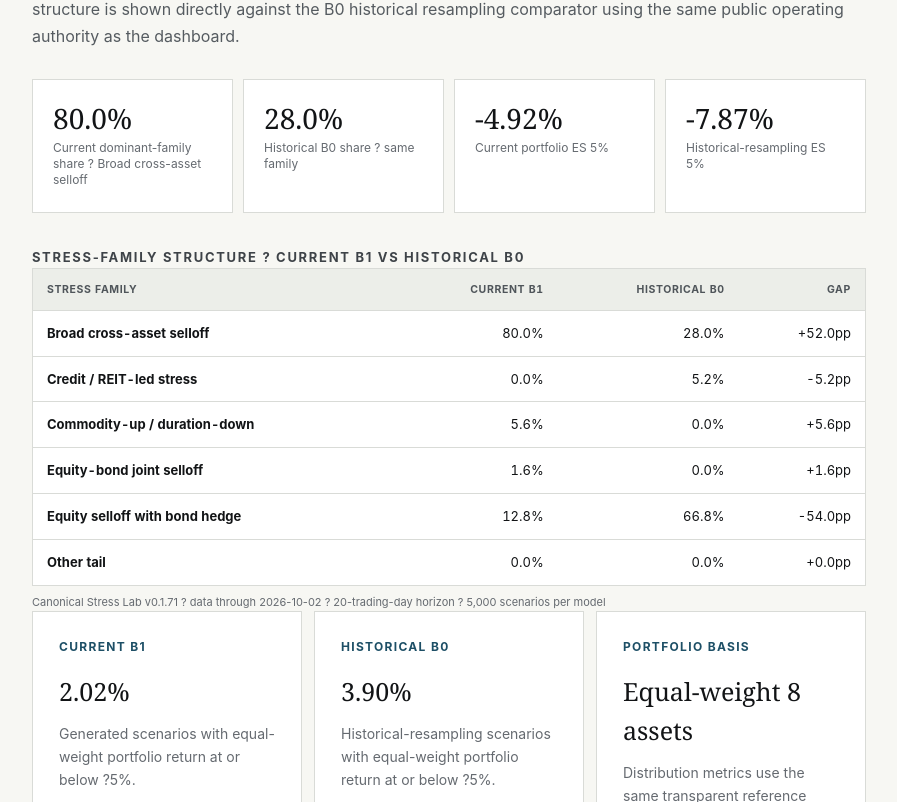
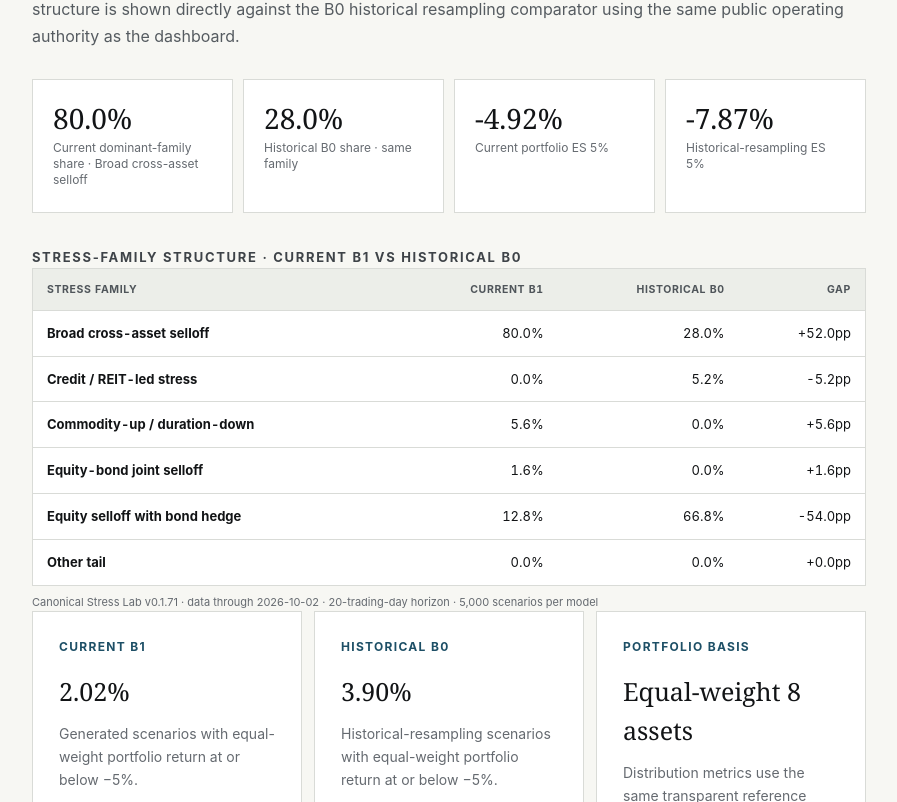
Before and after one commit to slackquant80/slackquant-research, a Next.js app: page /systems/scenario-stress-lab in a window 1280 px wide. Shown: the part 2818-3620 px from the top of the page, without its empty margins (334-1231 px from the left). Built offline with nearby package versions, Linux system fonts and the light colour scheme; no server answers.

Commit message:
Fix Stress Lab live evidence display glyphs

```diff
--- a/src/app/systems/scenario-stress-lab/page.tsx
+++ b/src/app/systems/scenario-stress-lab/page.tsx
@@ -199,11 +199,11 @@ export default function ScenarioStressLabPage() {
             <div className="metrics system-evidence-metrics">
               <div className="metric">
                 <div className="value">{pct(liveEvidence.dominantFamily.currentShare)}</div>
-                <div className="label">Current dominant-family share ? {liveEvidence.dominantFamily.label}</div>
+                <div className="label">Current dominant-family share · {liveEvidence.dominantFamily.label}</div>
               </div>
               <div className="metric">
                 <div className="value">{pct(liveEvidence.dominantFamily.historicalShare)}</div>
-                <div className="label">Historical B0 share ? same family</div>
+                <div className="label">Historical B0 share · same family</div>
               </div>
               <div className="metric">
                 <div className="value">{pct(liveEvidence.distributionMetrics.current.es05, 2)}</div>
@@ -216,7 +216,7 @@ export default function ScenarioStressLabPage() {
             </div>
 
             <div className="selected-table-block">
-              <div className="section-title">Stress-family structure ? current B1 vs historical B0</div>
+              <div className="section-title">Stress-family structure · current B1 vs historical B0</div>
               <div className="evidence-table-wrap">
                 <table className="evidence-table system-evidence-table">
                   <thead>
@@ -240,8 +240,8 @@ export default function ScenarioStressLabPage() {
                 </table>
               </div>
               <div className="evidence-table-source">
-                Canonical Stress Lab v{liveEvidence.canonicalVersion} ? data through {liveEvidence.dataAsOf} ?
-                {" "}{liveEvidence.horizonTradingDays}-trading-day horizon ? {liveEvidence.scenarioCount.toLocaleString("en-US")} scenarios per model
+                Canonical Stress Lab v{liveEvidence.canonicalVersion} · data through {liveEvidence.dataAsOf} ·
+                {" "}{liveEvidence.horizonTradingDays}-trading-day horizon · {liveEvidence.scenarioCount.toLocaleString("en-US")} scenarios per model
               </div>
             </div>
 
@@ -249,12 +249,12 @@ export default function ScenarioStressLabPage() {
               <div className="system-role-card">
                 <div className="kicker">Current B1</div>
                 <h3>{pct(liveEvidence.distributionMetrics.current.share_le_minus5, 2)}</h3>
-                <p>Generated scenarios with equal-weight portfolio return at or below ?5%.</p>
+                <p>Generated scenarios with equal-weight portfolio return at or below −5%.</p>
               </div>
               <div className="system-role-card">
                 <div className="kicker">Historical B0</div>
                 <h3>{pct(liveEvidence.distributionMetrics.historical.share_le_minus5, 2)}</h3>
-                <p>Historical-resampling scenarios with equal-weight portfolio return at or below ?5%.</p>
+                <p>Historical-resampling scenarios with equal-weight portfolio return at or below −5%.</p>
               </div>
               <div className="system-role-card">
                 <div className="kicker">Portfolio basis</div>
@@ -271,7 +271,7 @@ export default function ScenarioStressLabPage() {
             {item.links.liveDashboard ? (
               <div className="actions">
                 <a className="btn primary" href={item.links.liveDashboard} target="_blank" rel="noopener noreferrer">
-                  Open Full Stress Lab Dashboard ?
+                  Open Full Stress Lab Dashboard ↗
                 </a>
               </div>
             ) : null}
```
Also changed, not shown: 1 other file (tests, documents, lock files or other folders).
